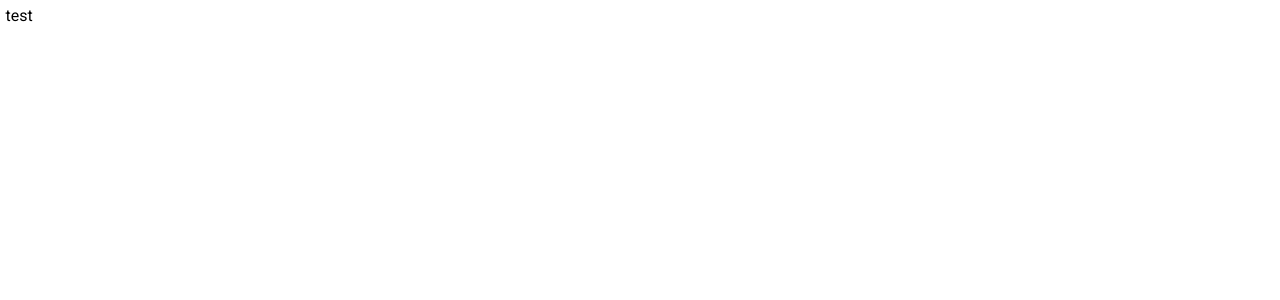
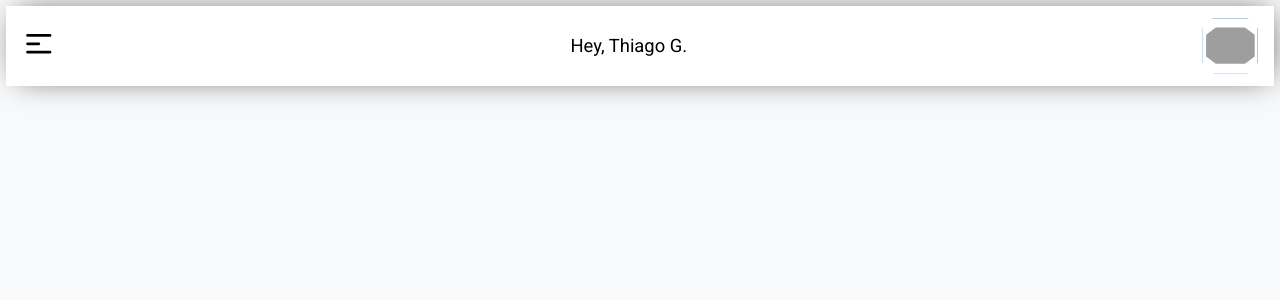
Before and after one commit to Galvaothiago/my-super-list, a React (Vite) app: page / in a window 1280 px wide. Shown: the top 300 px of the page. Built offline with nearby package versions, Linux system fonts and the light colour scheme; grey boxes are pictures that could not be loaded.

Commit message:
added header component

```diff
--- a/package.json
+++ b/package.json
@@ -10,11 +10,13 @@
   "dependencies": {
     "react": "^17.0.2",
     "react-dom": "^17.0.2",
+    "react-icons": "^4.3.1",
     "styled-components": "^5.3.5"
   },
   "devDependencies": {
     "@types/react": "^17.0.33",
     "@types/react-dom": "^17.0.10",
+    "@types/react-icons": "^3.0.0",
     "@types/styled-components": "^5.1.25",
     "@vitejs/plugin-react": "^1.0.7",
     "typescript": "^4.5.4",
--- a/src/App.tsx
+++ b/src/App.tsx
@@ -1,10 +1,11 @@
+import { Header } from "./components/header"
 import { Container } from "./globalStyle"
 
 function App() {
 
   return (
     <Container>
-      test
+      <Header />
     </Container>
   )
 }
--- /dev/null
+++ b/src/components/header/index.tsx
@@ -0,0 +1,14 @@
+import { Container, Menu, Text } from './styles'
+import { HiOutlineMenuAlt1 } from 'react-icons/hi'
+import { ProfilePhoto } from '../profilePhoto'
+export function Header() {
+    return (
+        <Container>
+            <Menu>
+                < HiOutlineMenuAlt1 />
+            </Menu>
+            <Text>Hey, Thiago G.</Text>
+            <ProfilePhoto />
+        </Container>
+    )
+}
--- /dev/null
+++ b/src/components/header/styles.ts
@@ -0,0 +1,37 @@
+import styled from 'styled-components';
+
+export const Container = styled.header`
+    max-width: 100vw;
+    width: 100%;
+    height: 5rem;
+
+    display: flex;
+    align-items: center;
+    justify-content: space-between;
+
+    padding: 1rem;
+    background-color: white;
+
+    -webkit-box-shadow: 3px -1px 32px -9px rgba(0,0,0,0.75);
+    -moz-box-shadow: 3px -1px 32px -9px rgba(0,0,0,0.75);
+    box-shadow: 3px -1px 32px -9px rgba(0,0,0,0.75);
+
+`
+export const Text = styled.div`
+    max-width: 15rem;
+    width: 100%;
+    height: 100%;
+    display: grid;
+    place-items: center;
+
+    word-wrap: break-word;
+    text-align: center;
+
+    font-size: 1.15rem;
+`
+
+export const Menu = styled.div`
+    svg {
+        font-size: 2.1rem;
+    }
+`
--- /dev/null
+++ b/src/components/profilePhoto/index.tsx
@@ -0,0 +1,11 @@
+import { Container, Wrapper } from "./styles";
+
+export function ProfilePhoto() {
+    return (
+        <Container>
+            <Wrapper src="https://github.com/Galvaothiago.png">
+
+            </Wrapper>
+        </Container>
+    )
+}
--- /dev/null
+++ b/src/components/profilePhoto/styles.ts
@@ -0,0 +1,22 @@
+import styled from 'styled-components'
+
+export const Container = styled.div`
+    width: 3.5rem;
+    height: 3.5rem;
+    display: grid;
+    place-items: center;
+
+    border: .1rem solid #a3cef1;
+
+    -webkit-clip-path: polygon(20% 0%, 80% 0%, 100% 20%, 100% 80%, 80% 100%, 20% 100%, 0% 80%, 0% 20%);
+    clip-path: polygon(20% 0%, 80% 0%, 100% 20%, 100% 80%, 80% 100%, 20% 100%, 0% 80%, 0% 20%);
+
+`
+
+export const Wrapper = styled.img`
+    width: 90%;
+
+    -webkit-clip-path: polygon(20% 0%, 80% 0%, 100% 20%, 100% 80%, 80% 100%, 20% 100%, 0% 80%, 0% 20%);
+    clip-path: polygon(20% 0%, 80% 0%, 100% 20%, 100% 80%, 80% 100%, 20% 100%, 0% 80%, 0% 20%);
+
+`
--- a/src/globalStyle.ts
+++ b/src/globalStyle.ts
@@ -25,4 +25,5 @@ export const Container = styled.div`
     height: 100vh;
 
     padding: .35rem;
+    background: #f8f9fa;
 `
--- a/vite.config.ts
+++ b/vite.config.ts
@@ -3,5 +3,8 @@ import react from '@vitejs/plugin-react'
 
 // https://vitejs.dev/config/
 export default defineConfig({
-  plugins: [react()]
+  plugins: [react()],
+  server: {
+    host: true
+  }
 })
```
Also changed, not shown: 1 other file (tests, documents, lock files or other folders).
